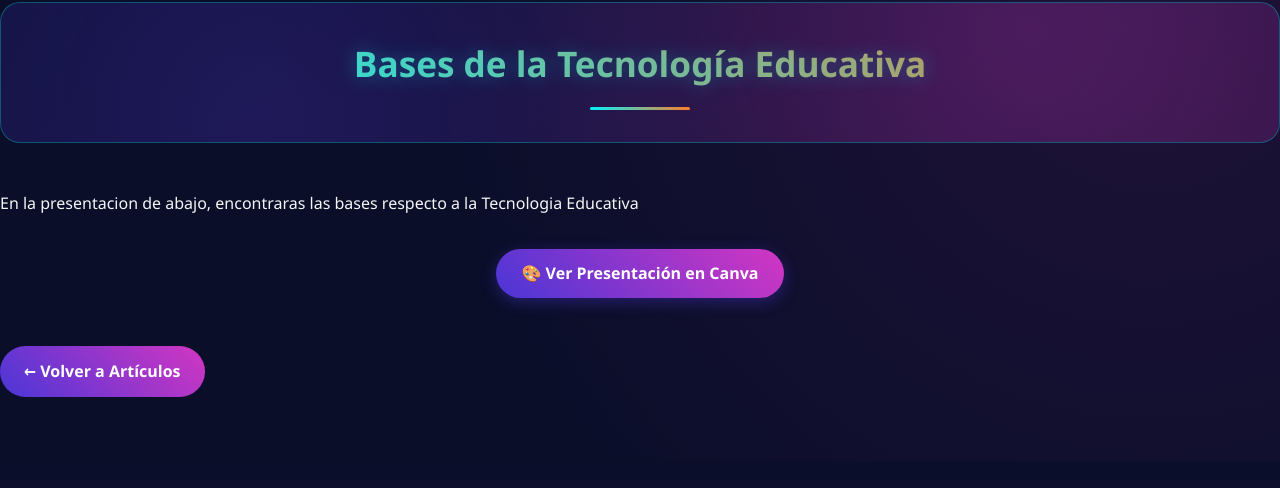
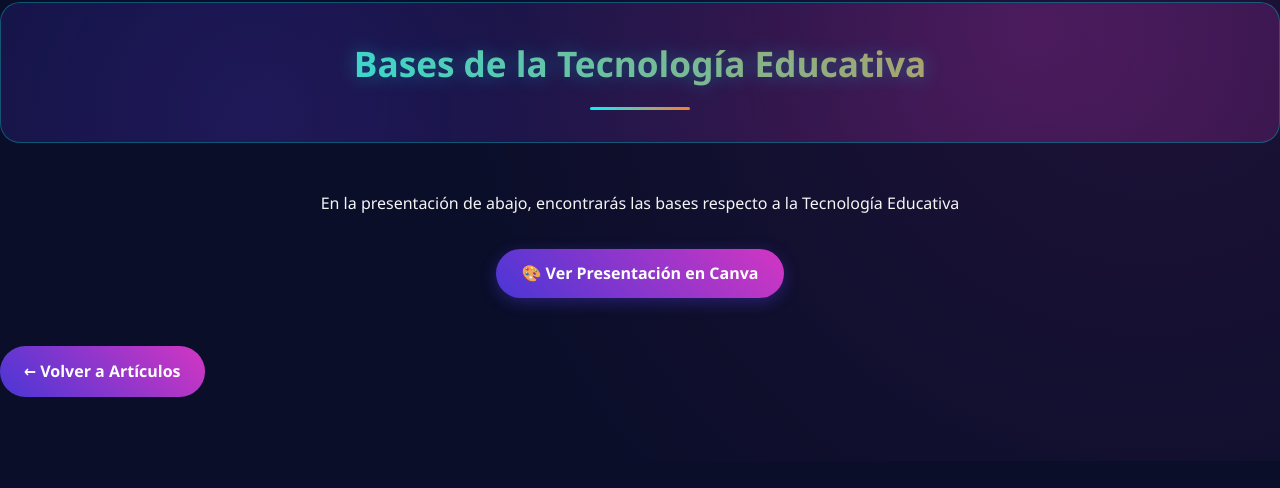
Before and after one commit to toniddl12-droid/blog-astronomia, a plain HTML site: page index.html in a window 1280 px wide. Shown: the part 3438-3926 px from the top of the page. Drawn offline with Linux system fonts and the light colour scheme.

Commit message:
Update index.html
Signed-off-by: toniddl12-droid <toniddl12@gmail.com>

```diff
--- a/index.html
+++ b/index.html
@@ -1273,7 +1273,9 @@ siempre ofrecer soluciones y estrategias aplicables en el aula real.</p>
     <div style="position: relative; z-index: 1; width: 100px; height: 3px; background: linear-gradient(45deg, #00f5ff, #ff7b25); margin: 0 auto; border-radius: 3px;"></div>
 
 </div>
-            <p>En la presentacion de abajo, encontraras las bases respecto a la Tecnologia Educativa</p>
+            <p style="text-align: center;">
+    En la presentación de abajo, encontrarás las bases respecto a la Tecnología Educativa
+</p>
            <div style="text-align: center; margin: 2rem 0;">
     <a href="https://www.canva.com/design/DAG1inr2XiM/neMURePLxiNB1rLeiOIpaw/view?utm_content=DAG1inr2XiM&utm_campaign=designshare&utm_medium=link2&utm_source=uniquelinks&utlId=hde668dbfe8"
        target="_blank"
```
